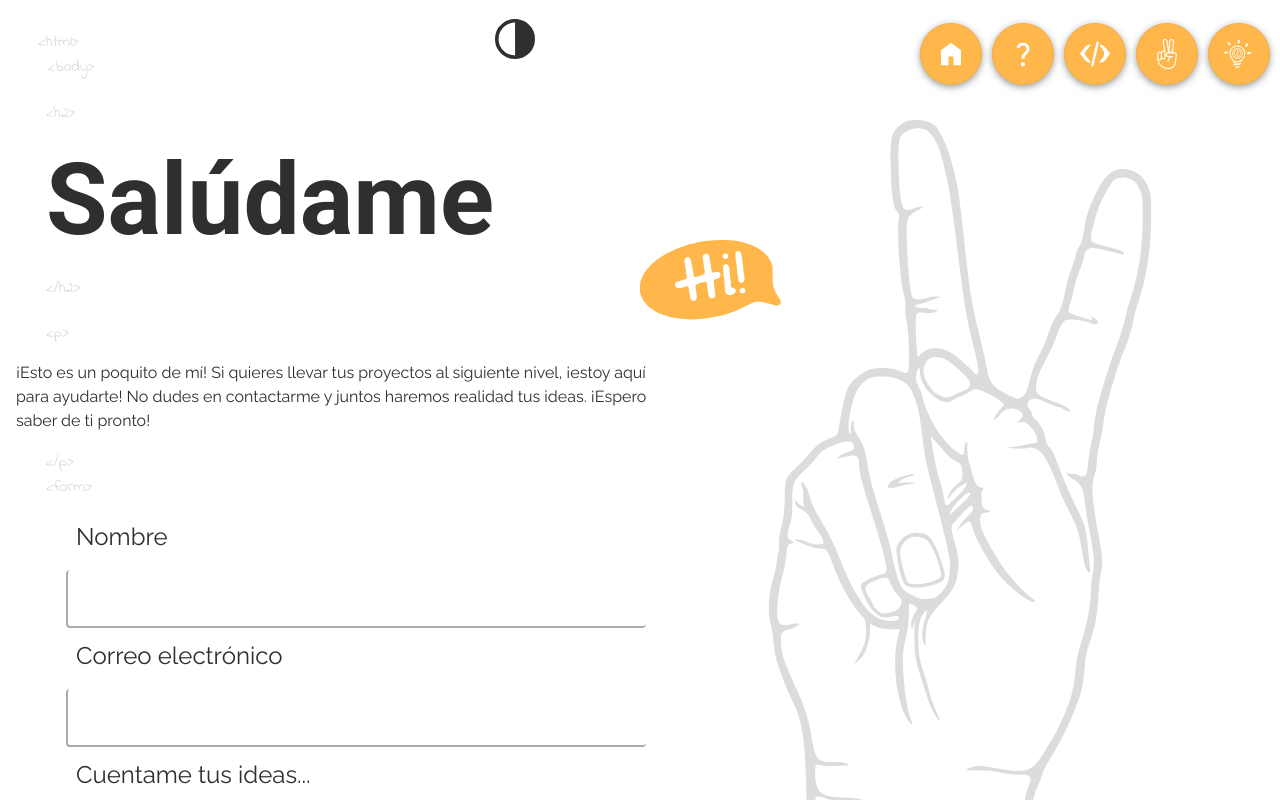
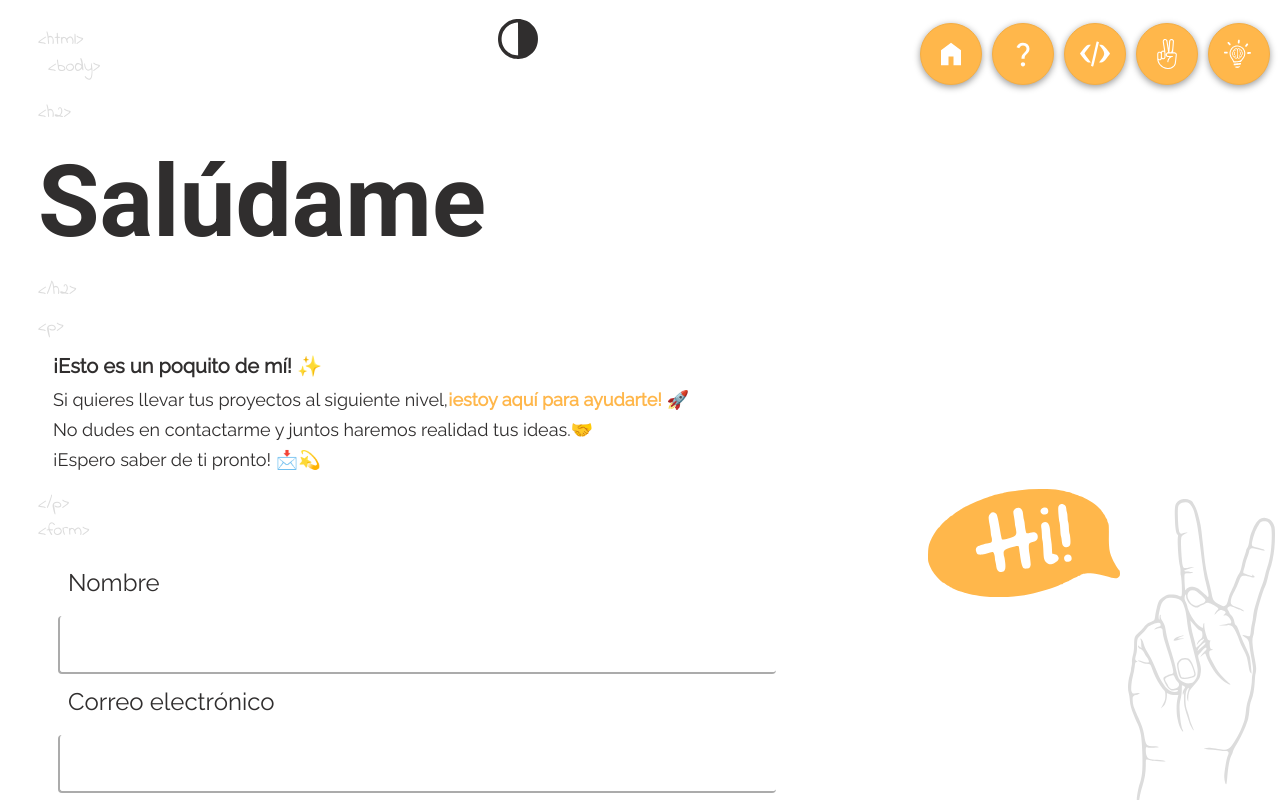
Before and after one commit to hemeragr/portfolio, a React (Vite) app: page /contact in a window 1280 px wide. Shown: the top 800 px of the page. Built offline with nearby package versions, Linux system fonts and the light colour scheme.

Commit message:
home y contact style

```diff
--- a/src/App.scss
+++ b/src/App.scss
@@ -2,6 +2,7 @@
 
 .content-btn-ld {
   cursor: pointer;
+  z-index: 99;
 }
 
 .footer-app {
--- a/src/componentes/buttons/Buttons.scss
+++ b/src/componentes/buttons/Buttons.scss
@@ -39,15 +39,19 @@ $transition: background-color 0.3s ease;
   cursor: pointer;
   all: unset;
   width: $btn-sice-nav;
-  height: 30px;
+  height: 20px;
   background-color: $bg-color;
   border-radius: 25px;
-  text-align: center;
+  display: flex;
+  justify-content: center;
+  align-items: center;
   border: $border;
   box-shadow: $main-shadow;
   margin: $margin;
   color: $white;
 }
+
+
 
 .icon {
   width: $sice-icon;
--- a/src/componentes/form/Form.scss
+++ b/src/componentes/form/Form.scss
@@ -17,7 +17,8 @@ $form-button-border-radius: 4px;
 
 .form-contact {
   padding: 20px;
-  max-width: 700px;
+  min-width: 700px;
+  max-width: 900px;
   padding-left: 50px;
 }
 
--- a/src/scss/_typography.scss
+++ b/src/scss/_typography.scss
@@ -20,7 +20,8 @@ $font-x-large: 100px;
 $font-larger: 35px;
 $font-large: 30px;
 $font-medium: 24px;
-$font-small: 16px;
+$font-small: 18px;
+$font-smaller: 16px;
 
 .headers {
   font-family: $font-roboto;
@@ -65,6 +66,13 @@ $font-small: 16px;
   font-family: $font-raleway;
   font-weight: $font-regular;
   color: $black;
+  font-size: $font-smaller;
+}
+
+.paragraph-small{
+  font-family: $font-raleway;
+  font-weight: $font-regular;
+  color: $black;
   font-size: $font-small;
 }
 
--- a/src/views/about/About.scss
+++ b/src/views/about/About.scss
@@ -3,7 +3,7 @@
 
 .body-about {
   width: 100%;
-  margin-top: 60px;
+  margin-top: 50px;
   margin-bottom: 140px;
   display: flex;
   justify-content: center;
@@ -16,11 +16,16 @@
   width: 100%;
   max-width: 800px;
 }
-
+.icon-text{
+ padding: 2px;
+}
 .ornament {
   color: $grey;
 }
 
+.title{
+  margin-bottom: -10px;
+}
 .container-paragraph {
   width: 100%;
   margin-top: 20px;
--- a/src/views/contact/Contact.jsx
+++ b/src/views/contact/Contact.jsx
@@ -7,7 +7,7 @@ import hand from "../../assets/hand.svg";
 const Contact = () => {
   return (
     <body className="body-contact">
-      <main className="content-text">
+      <main className="content-text-contact">
         <div className="title">
           <span className="ornament">&lt;h2&gt;</span>
           <h2 className="headers header-h2">Salúdame</h2>
@@ -15,11 +15,36 @@ const Contact = () => {
         </div>
         <div className="container-paragraph">
           <span className="ornament">&lt;p&gt;</span>
-          <p className="paragraph">
-            ¡Esto es un poquito de mí! Si quieres llevar tus proyectos al
-            siguiente nivel, ¡estoy aquí para ayudarte! No dudes en contactarme
-            y juntos haremos realidad tus ideas. ¡Espero saber de ti pronto!
+          <p className="paragraph-small text-contact">
+            <p className="salute">
+              ¡Esto es un poquito de mí!
+              <span role="img" aria-label="Saludo">
+                {" "}
+                ✨
+              </span>
+            </p>
+            <p>
+              Si quieres llevar tus proyectos al siguiente nivel,
+              <span className="stress">¡estoy aquí para ayudarte!</span>
+              <span role="img" aria-label="Cohete">
+                {" "}
+                🚀
+              </span>
+            </p>
+            <p>
+              No dudes en contactarme y juntos haremos realidad tus ideas.
+              <span role="img" aria-label="Manos estrechadas">
+                🤝
+              </span>
+            </p>
+            <p>
+              ¡Espero saber de ti pronto!{" "}
+              <span role="img" aria-label="Correo y estrellas">
+                📩💫
+              </span>
+            </p>
           </p>
+
           <span className="ornament">&lt;/p&gt;</span>
         </div>
         <span className="ornament">&lt;form&gt;</span>
--- a/src/views/contact/Contact.scss
+++ b/src/views/contact/Contact.scss
@@ -1,14 +1,17 @@
 .body-contact {
+  width: 100%;
   margin-top: 60px;
-  margin-bottom: 50px;
-  width: 100%;
+  margin-bottom: 55px;
   display: flex;
+  justify-content: center;
+  align-items: center;
+  margin-left: 0;
+  margin-right: 0;
   gap: 350px;
 }
 
 .content-NavImg-contact {
-  width: 50%;
-  max-width: 600px;
+  width: 100%;
 }
 
 .nav-contact {
@@ -18,11 +21,10 @@
 }
 
 .hi-contact {
-  width: 11%;
+  width: 15%;
+  margin-top: -10px;
+  margin-left: -200px;
   position: absolute;
-  z-index: 2;
-  top: 30%;
-  left: 50%;
 }
 
 .footer-contact {
@@ -32,18 +34,26 @@
 
 .img-container-contact {
   width: 100%;
-  height: 100%;
-  float: right;
+  max-width: 100%;
+  height: auto;
+
   display: flex;
-  justify-content: center;
-  align-items: center;
+  flex-direction: row-reverse;
+}
+.text-contact {
+  margin-top: 25px;
+  max-width: 900px;
+  padding-left: 45px;
 }
 
+.text-contact p {
+  margin-top: -15px;
+}
 .Svg-contact {
-  width: 50%;
-  height: 100%;
-  position: absolute;
-  z-index: -1;
-  top: 15%;
-  left: 50%;
+  max-width: 100%;
+  height: auto;
 }
+
+.content-text-contact {
+  width: 100%;
+}
--- a/src/views/home/Home.jsx
+++ b/src/views/home/Home.jsx
@@ -20,6 +20,7 @@ const Home = () => {
             <span className="ornament space2">&lt;/p&gt;</span>
           </div>
         </main>
+
         <footer className="footer">
           <NavHome />
         </footer>
@@ -28,9 +29,9 @@ const Home = () => {
         <div className="content-hi">
           <Svg_hi />
         </div>
-        <div className="img-container">
+        <div className="img-container-home">
           <img
-            className="Svg-face"
+            className="Svg-home"
             src={face}
             alt="Ilustracion a linea de una cara"
           />
--- a/src/views/home/Home.scss
+++ b/src/views/home/Home.scss
@@ -1,42 +1,43 @@
 .body-home {
-  margin-top: 100px;
+  width: 100%;
+  margin-top: 0px;
+  margin-bottom: 110px;
+  display: flex;
+  justify-content: center;
+  align-items: center;
+  margin-left: 0;
+  margin-right: 0;
+  gap: 80px;
 }
 
 .container-subtitle {
   margin-top: 50px;
 }
 
+
 .content-hi {
-  width: 11%;
-  position: absolute;
-  z-index: 2;
-  top: 5%;
-  left: 5%;
+  width: 20%;
+}
+.content-img-home {
+  display: flex;
+  justify-content: center;
+  align-items: center;
 }
 
 .footer {
   position: absolute;
   margin-left: 250px;
-  margin-top: 5%;
+  margin-top: 7%;
 }
 
-
-
-.img-container {
+.img-container-home {
   width: 100%;
   max-width: 100%;
-  height: 100%;
+  height: auto;
   display: flex;
-  justify-content: center;
-  align-items: center;
-  overflow: hidden;
-  z-index: -1;
 }
 
-.Svg-face {
-  max-width: 100%;
-  max-height: 100%;
-  width: auto;
+.Svg-home {
+  max-width: 94%;
   height: auto;
-  z-index: -1;
 }
```
Also changed, not shown: src/views/about/About.jsx (+33 -19 lines).
